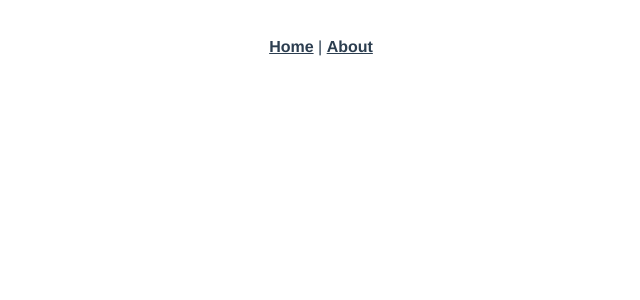
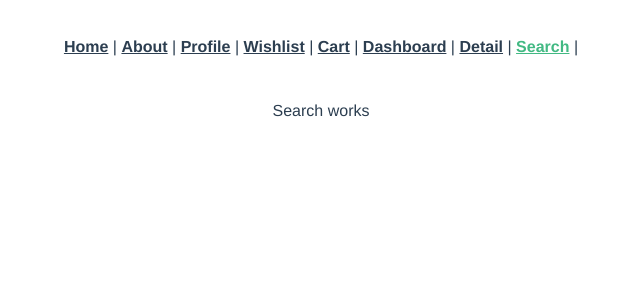
Before and after one commit to shd8/the-right-way, a Vue app in the folder e-commerce/frontend/: page /search in a window 1280 px wide. Before the commit this address had no page. Shown: the top 300 px of the page, without its empty margins (319-959 px from the left). Built offline with nearby package versions, Linux system fonts and the light colour scheme.

Commit message:
Add views with navigation

```diff
--- a/e-commerce/frontend/public/index.html
+++ b/e-commerce/frontend/public/index.html
@@ -5,7 +5,7 @@
     <meta http-equiv="X-UA-Compatible" content="IE=edge">
     <meta name="viewport" content="width=device-width,initial-scale=1.0">
     <link rel="icon" href="<%= BASE_URL %>favicon.ico">
-    <title>e-commerce</title>
+    <title>The right way</title>
   </head>
   <body>
     <noscript>
--- a/e-commerce/frontend/src/App.vue
+++ b/e-commerce/frontend/src/App.vue
@@ -1,12 +1,19 @@
 <template>
   <div id="nav">
     <router-link to="/">Home</router-link> |
-    <router-link to="/about">About</router-link>
+    <router-link to="/about">About</router-link> |
+    <router-link to="/profile">Profile</router-link> |
+    <router-link to="/wishlist">Wishlist</router-link> |
+    <router-link to="/cart">Cart</router-link> |
+    <router-link to="/dashboard">Dashboard</router-link> |
+    <router-link to="/detail">Detail</router-link> |
+    <router-link to="/search">Search</router-link> |
   </div>
   <router-view/>
 </template>
 
 <style lang="scss">
+
 #app {
   font-family: Avenir, Helvetica, Arial, sans-serif;
   -webkit-font-smoothing: antialiased;
--- a/e-commerce/frontend/src/router/index.ts
+++ b/e-commerce/frontend/src/router/index.ts
@@ -1,5 +1,12 @@
 import { createRouter, createWebHistory, RouteRecordRaw } from 'vue-router';
 import Home from '../views/Home.vue';
+import About from '../views/About.vue';
+import Profile from '../views/Profile.vue';
+import Wishlist from '../views/Wishlist.vue';
+import Cart from '../views/Cart.vue';
+import Dashboard from '../views/Dashboard.vue';
+import Detail from '../views/Detail.vue';
+import Search from '../views/Search.vue';
 
 const routes: Array<RouteRecordRaw> = [
   {
@@ -10,10 +17,37 @@ const routes: Array<RouteRecordRaw> = [
   {
     path: '/about',
     name: 'About',
-    // route level code-splitting
-    // this generates a separate chunk (about.[hash].js) for this route
-    // which is lazy-loaded when the route is visited.
-    component: () => import(/* webpackChunkName: "about" */ '../views/About.vue'),
+    component: About,
+  },
+  {
+    path: '/profile',
+    name: 'Profile',
+    component: Profile,
+  },
+  {
+    path: '/wishlist',
+    name: 'Wishlist',
+    component: Wishlist,
+  },
+  {
+    path: '/cart',
+    name: 'Cart',
+    component: Cart,
+  },
+  {
+    path: '/dashboard',
+    name: 'Dashboard',
+    component: Dashboard,
+  },
+  {
+    path: '/detail',
+    name: 'Detail',
+    component: Detail,
+  },
+  {
+    path: '/search',
+    name: 'Search',
+    component: Search,
   },
 ];
 
--- /dev/null
+++ b/e-commerce/frontend/src/views/Cart.vue
@@ -0,0 +1,13 @@
+<template>
+  <p>Cart works</p>
+</template>
+
+<script lang="ts">
+import { defineComponent } from 'vue';
+
+export default defineComponent({
+  name: 'Cart',
+  components: {
+  },
+});
+</script>
--- /dev/null
+++ b/e-commerce/frontend/src/views/Dashboard.vue
@@ -0,0 +1,13 @@
+<template>
+  <p>Dashboard works</p>
+</template>
+
+<script lang="ts">
+import { defineComponent } from 'vue';
+
+export default defineComponent({
+  name: 'Dashboard',
+  components: {
+  },
+});
+</script>
--- /dev/null
+++ b/e-commerce/frontend/src/views/Detail.vue
@@ -0,0 +1,13 @@
+<template>
+  <p>Detail works</p>
+</template>
+
+<script lang="ts">
+import { defineComponent } from 'vue';
+
+export default defineComponent({
+  name: 'Detail',
+  components: {
+  },
+});
+</script>
--- /dev/null
+++ b/e-commerce/frontend/src/views/Profile.vue
@@ -0,0 +1,13 @@
+<template>
+  <p>Profile works</p>
+</template>
+
+<script lang="ts">
+import { defineComponent } from 'vue';
+
+export default defineComponent({
+  name: 'Profile',
+  components: {
+  },
+});
+</script>
--- /dev/null
+++ b/e-commerce/frontend/src/views/Search.vue
@@ -0,0 +1,13 @@
+<template>
+  <p>Search works</p>
+</template>
+
+<script lang="ts">
+import { defineComponent } from 'vue';
+
+export default defineComponent({
+  name: 'Search',
+  components: {
+  },
+});
+</script>
--- /dev/null
+++ b/e-commerce/frontend/src/views/Wishlist.vue
@@ -0,0 +1,13 @@
+<template>
+  <p>Wishlist works</p>
+</template>
+
+<script lang="ts">
+import { defineComponent } from 'vue';
+
+export default defineComponent({
+  name: 'Wishlist',
+  components: {
+  },
+});
+</script>
```
